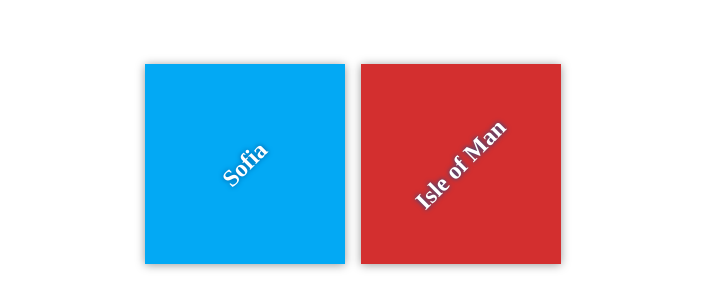
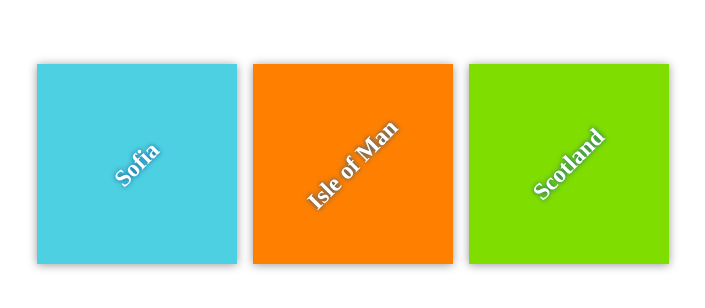
Before and after one commit to 4everstudent/my-travel-plans, a plain HTML site: page index.html in a window 1280 px wide. Shown: the part 236-544 px from the top of the page, without its empty margins (287-992 px from the left). Drawn offline with Linux system fonts and the light colour scheme; files that its build step writes are made by us from their sources.

Commit message:
correct css

```diff
--- a/app.css
+++ b/css/app.css
@@ -40,6 +40,10 @@ body {
     text-align: center;
 }
 
+.destination:hover h2 {
+    transform: rotate(0deg);
+}
+
 h2 {
     margin: 0;
     transform: rotate(-45deg);
@@ -48,9 +52,12 @@ h2 {
 }
 
 #sofia {
-    background-color: #03a9f4;
+    background-color: #4dd0e1;
 }
 
-#isleOfMan {
-    background-color: #d32f2f;
+#barcelona {
+    background-color: #ff7f00;
 }
+#scotland {
+    background-color: #80dd00;
+}
--- a/index.html
+++ b/index.html
@@ -14,8 +14,12 @@
                 <h2>Sofia</h2>
             </div>
 
-            <div class="destination" id="isleOfMan">
+            <div class="destination" id="barcelona">
                 <h2>Isle of Man</h2>
+            </div>
+
+            <div class="destination" id="scotland">
+                <h2>Scotland</h2>
             </div>
         </div>
     </div>
```
Also changed, not shown: 3 other files.
